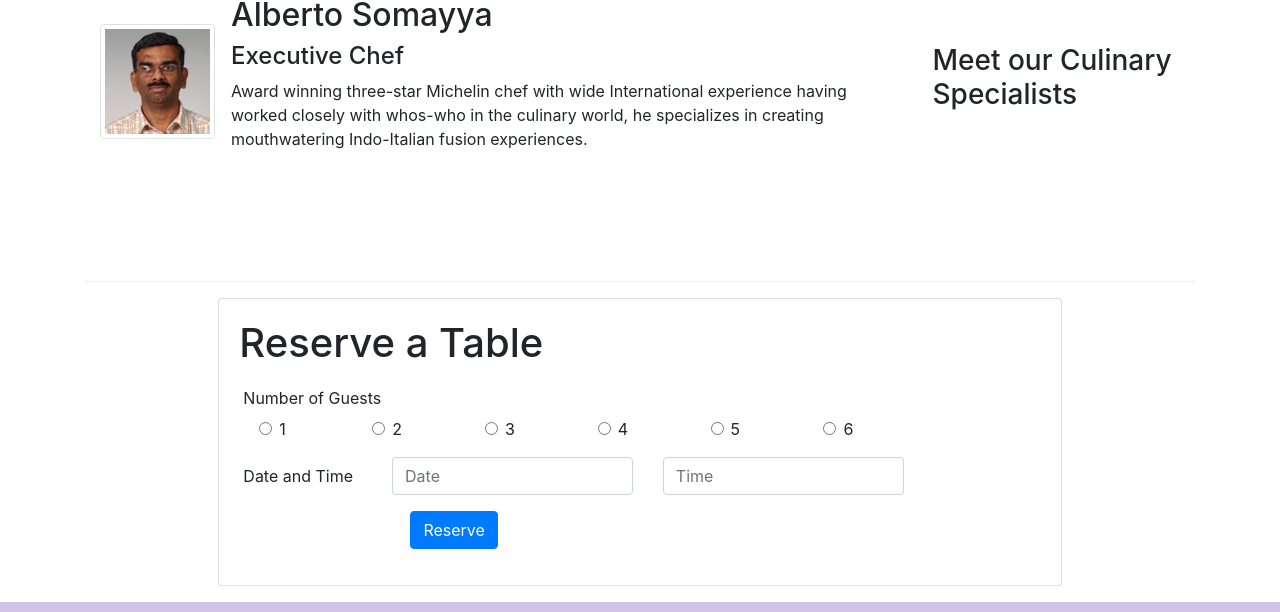
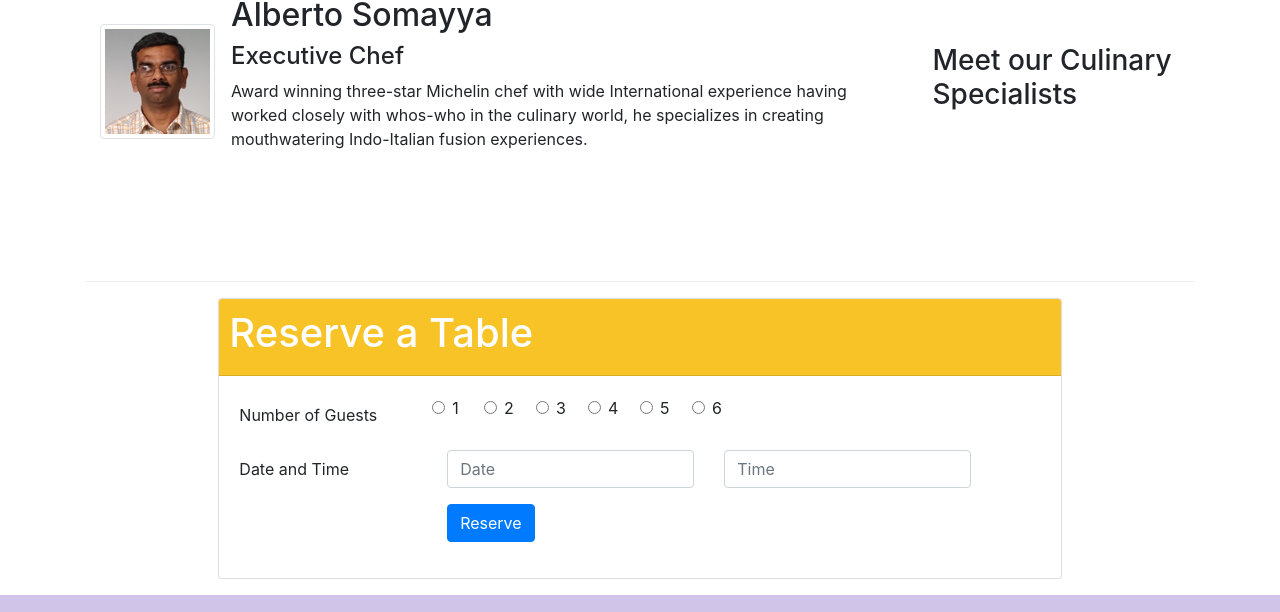
Before and after one commit to alexcaiev/conFusion, a website: page index.html in a window 1280 px wide. Shown: the part 1252-1864 px from the top of the page. Drawn offline with nearby package versions, Linux system fonts and the light colour scheme.

Commit message:
Assignment2: Added tasks 2 & 3

```diff
--- a/css/styles.css
+++ b/css/styles.css
@@ -37,3 +37,9 @@ body{
 .navbar-dark{
   background: #512DA8;
 }
+
+.card-header{
+  background: #F7C327;
+  padding: 10px 10px 10px 10px;
+  color: white;
+}
--- a/index.html
+++ b/index.html
@@ -39,7 +39,13 @@
           <h1>Ristorante con Fusion</h1>
           <p>We take inspiration from the World's best cuisines, and create a unique fusion experience. Our lipsmacking creations will tickle your culinary senses!</p>
         </div>
-        <div class="col-12 col-sm">
+        <div class="col-12 col-sm-3">
+          <img src="img/logo.png" alt="logo">
+        </div>
+        <div class="col-12 col-sm-3 align-self-center">
+          <button type="submit" class="btn btn-warning">
+            Reserve a Table
+          </button>
         </div>
       </div>
     </div>
@@ -67,8 +73,13 @@
         <h3>This Month's Promotions</h3>
       </div>
       <div class="col col-sm col-md">
-        <h2>Weekend Grand Buffet</h2>
-        <p class="d-none d-sm-block">Featuring mouthwatering combinations with a choice of five different salads, six enticing appetizers, six main entrees and five choicest desserts. Free flowing bubbly and soft drinks. All for just $19.99 per person </p>
+        <div class="media">
+          <div class="media-body">
+            <h2>Weekend Grand Buffet <span class="badge badge-danger">NEW</span></h2>
+            <p class="d-none d-sm-block">Featuring mouthwatering combinations with a choice of five different salads, six enticing appetizers, six main entrees and five choicest desserts. Free flowing bubbly and soft drinks. All for just $19.99 per person </p>
+          </div>
+          <img src="img/buffet.png" alt="buffet" class="d-flex ml-3 align-self-center img-thumbnail">
+        </div>
       </div>
     </div>
 
@@ -89,54 +100,56 @@
     </div>
   </div>
 
-  <div class="row">
+  <div class="row mt-3 mb-3">
     <div class="col-sm-8 col-12 offset-sm-2">
-      <div class="card mb-3 mt-3">
+      <div class="card">
+        <div class="card-header">
+          <h1>Reserve a Table</h1>
+        </div>
         <div class="card-body">
-            <h1 class="card-title">Reserve a Table</h1>
           <form>
-            <div class="form-group row ml-1">
-              <label for="numguest" class="col-2-md col-form-label mr-3">Number of Guests</label>
-              <div class="col-12 col-sm-10 ml-3">
+            <div class="form-group row">
+              <label for="numguest" class="col-3 col-form-label">Number of Guests</label>
+              <div class="col-9">
                 <div class="row">
-                  <div class="form-check col-sm-2 col-12">
-                    <input type="radio" class="form-check-input" name="numguest" id="one">
+                  <div class="form-check col-1">
+                    <input type="radio" class="form-check-input" id="one" name="numguest">
                     <label for="one" class="form-check-label">1</label>
                   </div>
-                  <div class="form-check col-sm-2 col-12">
-                    <input type="radio" class="form-check-input" name="numguest" id="two">
+                  <div class="form-check col-1">
+                    <input type="radio" class="form-check-input" id="two" name="numguest">
                     <label for="two" class="form-check-label">2</label>
                   </div>
-                  <div class="form-check col-sm-2 col-12">
-                    <input type="radio" class="form-check-input" name="numguest" id="three">
+                  <div class="form-check col-1">
+                    <input type="radio" class="form-check-input" id="three" name="numguest">
                     <label for="three" class="form-check-label">3</label>
                   </div>
-                  <div class="form-check col-sm-2 col-12">
-                    <input type="radio" class="form-check-input" name="numguest" id="four">
+                  <div class="form-check col-1">
+                    <input type="radio" class="form-check-input" id="four" name="numguest">
                     <label for="four" class="form-check-label">4</label>
                   </div>
-                  <div class="form-check col-sm-2 col-12">
-                    <input type="radio" class="form-check-input" name="numguest" id="five">
+                  <div class="form-check col-1">
+                    <input type="radio" class="form-check-input" id="five" name="numguest">
                     <label for="five" class="form-check-label">5</label>
                   </div>
-                  <div class="form-check col-sm-2 col-12">
-                    <input type="radio" class="form-check-input" name="numguest" id="six">
+                  <div class="form-check col-1">
+                    <input type="radio" class="form-check-input" id="six" name="numguest">
                     <label for="six" class="form-check-label">6</label>
                   </div>
                 </div>
               </div>
             </div>
-            <div class="form-group row ml-1">
-              <label for="datetime" class="col-2-md col-form-label mr-4">Date and Time</label>
-              <div class="col-md-4">
+            <div class="form-group row">
+              <label for="datetime" class="col-3 col-form-label">Date and Time</label>
+              <div class="col-4">
                 <input type="text" class="form-control" id="date" name="date" placeholder="Date">
               </div>
-              <div class="col-md-4">
+              <div class="col-4">
                 <input type="text" class="form-control" id="time" name="time" placeholder="Time">
               </div>
             </div>
-            <div class="form-group row ml-4">
-              <div class="offset-md-2 col-md-10">
+            <div class="form-group row">
+              <div class="offset-3 col-9">
                 <button type="submit" class="btn btn-primary">
                   Reserve
                 </button>
@@ -146,7 +159,6 @@
         </div>
       </div>
     </div>
-    <div class="col-sm-2"></div>
   </div>
 
   <footer class="footer">
```
